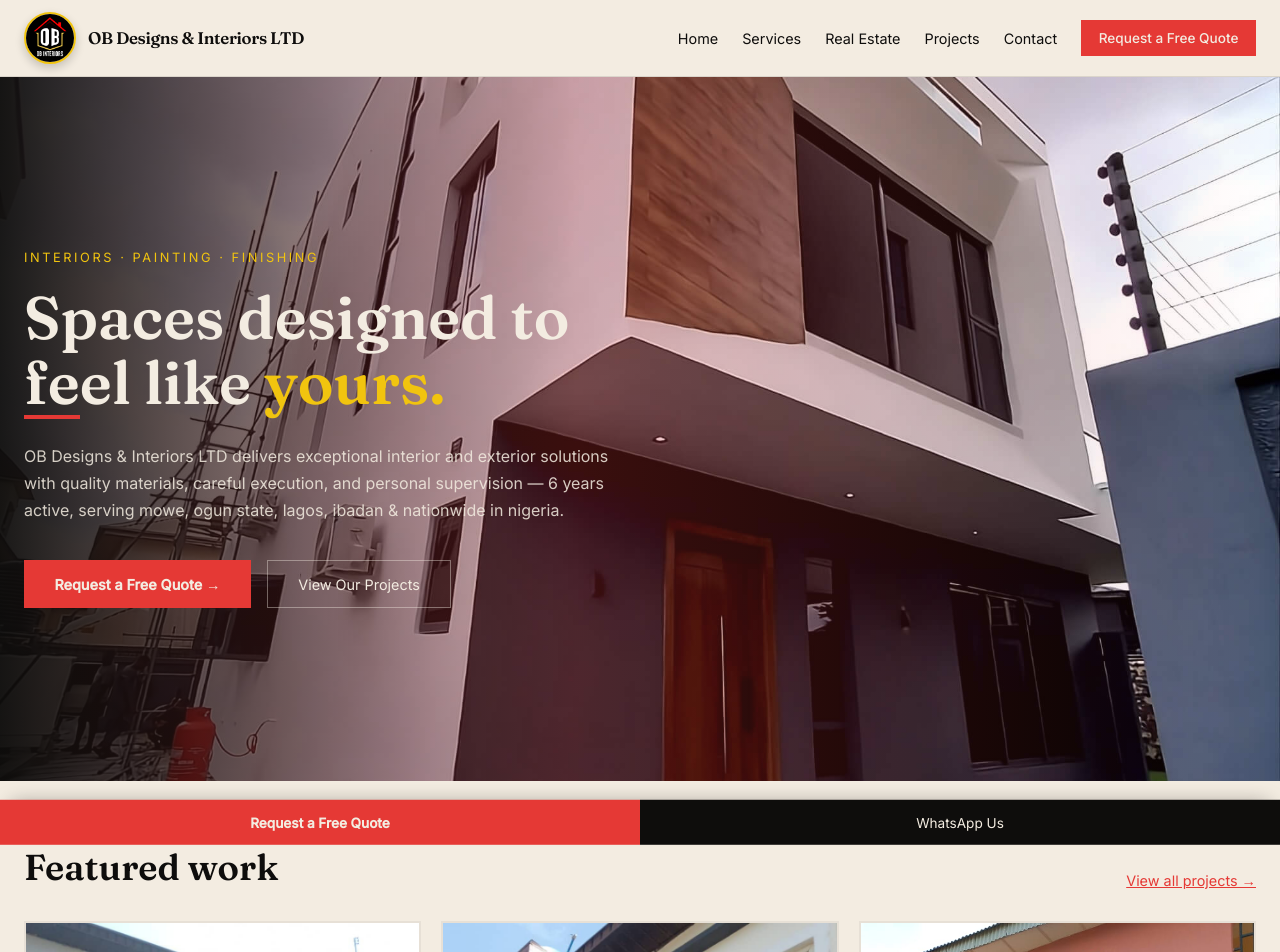
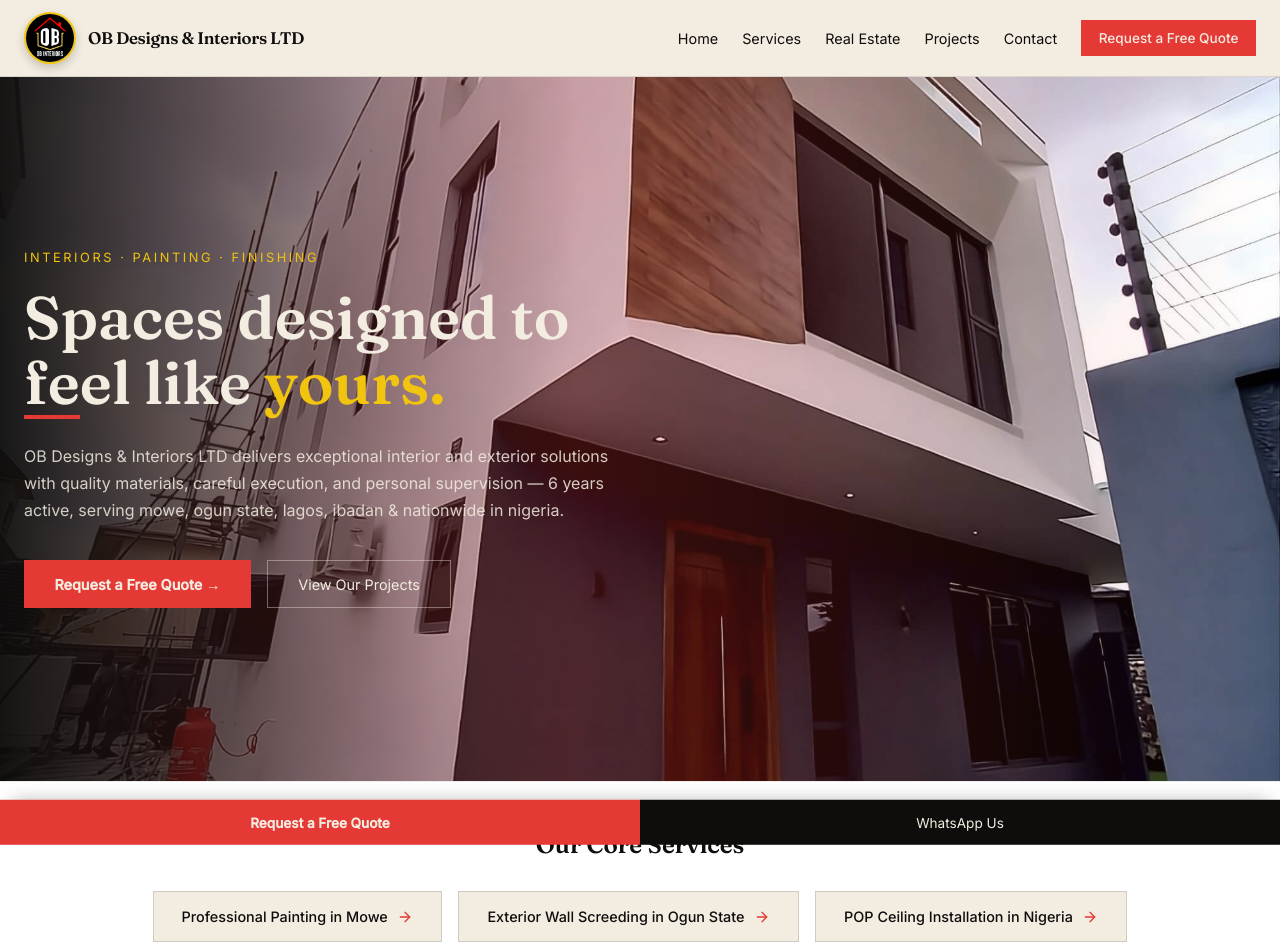
Before and after one commit to ashleybrown22343-max/obdesigns, a React (Vite) app: page / in a window 1280 px wide. Shown: the top 952 px of the page. Built offline with nearby package versions, Linux system fonts and the light colour scheme.

Commit message:
Update Home.tsx

```diff
--- a/src/pages/Home.tsx
+++ b/src/pages/Home.tsx
@@ -1,7 +1,7 @@
 import Hero from "../components/Hero";
+import QuickServices from "../components/QuickServices";
 import FeaturedWork from "../components/FeaturedWork";
 import BeforeAfterTeaser from "../components/BeforeAfterTeaser";
-import Services from "../components/Services";
 import WhyOB from "../components/WhyOB";
 import AboutOB from "../components/AboutOB";
 import PaintStory from "../components/PaintStory";
@@ -21,6 +21,7 @@ export default function Home() {
   return (
     <>
       <Hero />
+      <QuickServices />
       <FeaturedWork />
       <BeforeAfterTeaser />
       <RealEstateFeature />
@@ -32,4 +33,4 @@ export default function Home() {
       <StickyCTA />
     </>
   );
-}
+        }
```
